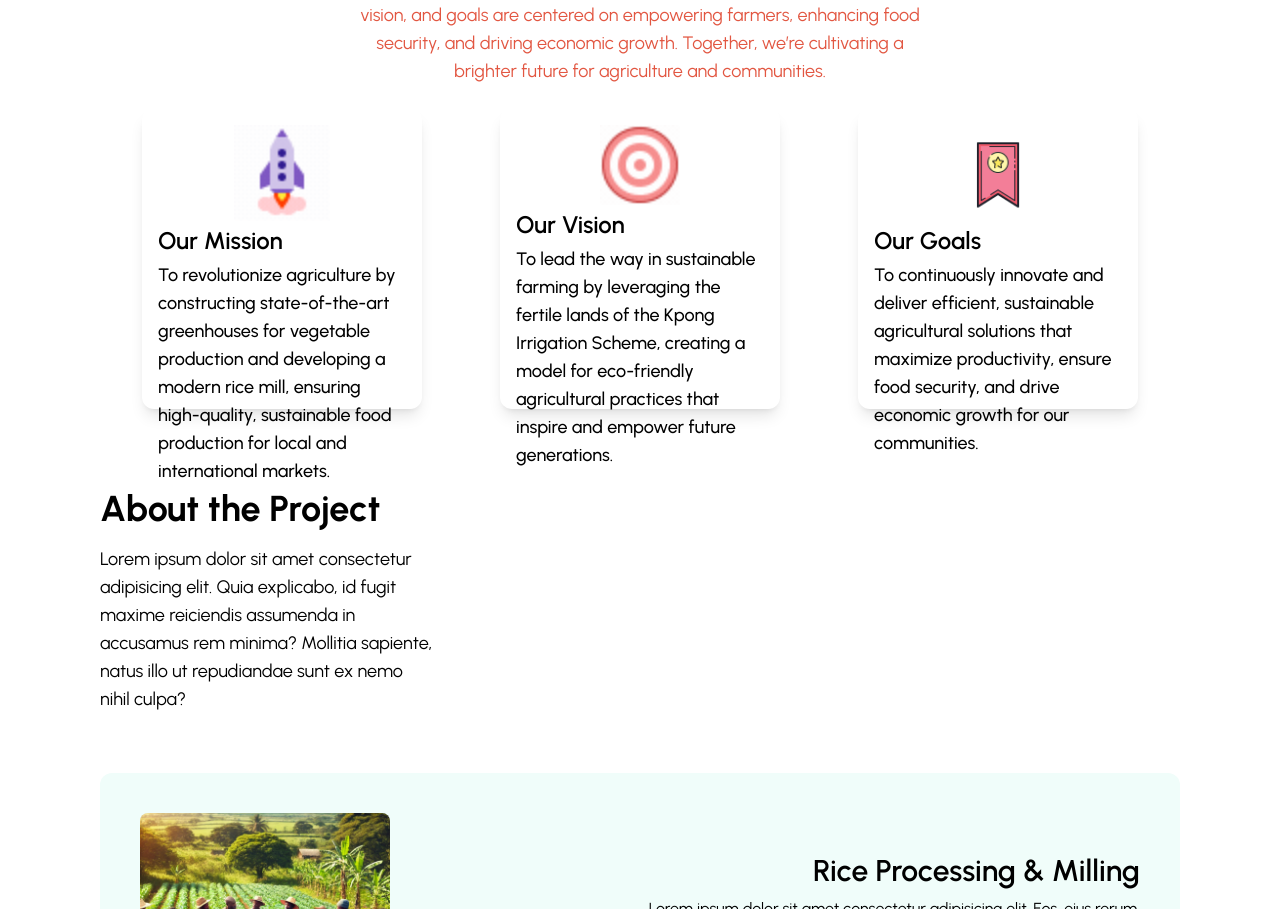
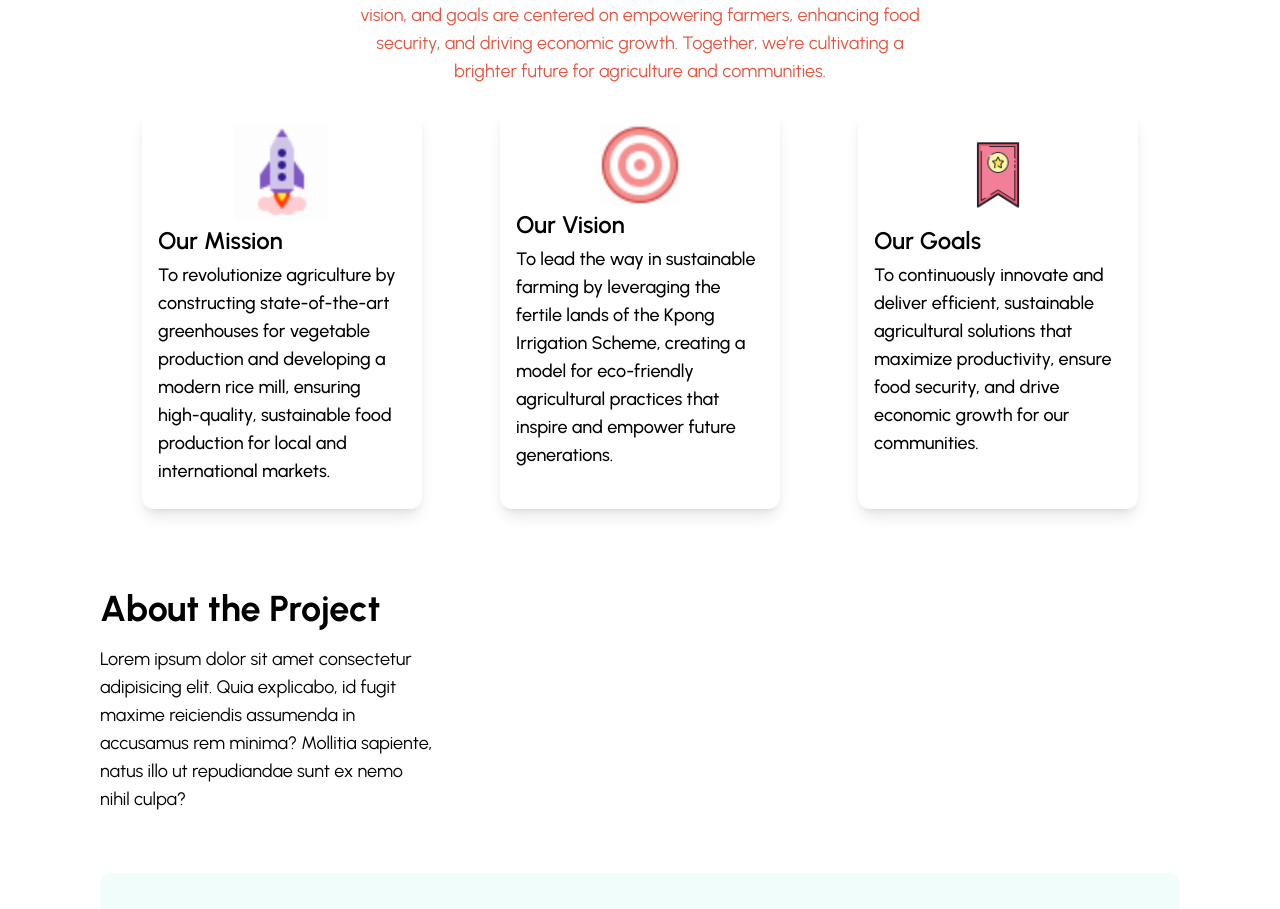
Before and after one commit to Korkoe-codes/makufarms-frontend, a React (Vite) app: page / in a window 1280 px wide. Shown: the part 1071-1980 px from the top of the page. Built offline with nearby package versions, Linux system fonts and the light colour scheme.

Commit message:
adjusted heights for large screens

```diff
--- a/src/components/About.jsx
+++ b/src/components/About.jsx
@@ -17,21 +17,21 @@ const About = () => {
             </p>
           </div>
           <div className="flex lg:flex-row flex-col justify-evenly gap-4 items-center ">
-          <div className="rounded-xl shadow-lg p-4  transform hover:scale-110 ease-in-out transition-all lg:h-[250px] xl:h-[300px] lg:w-1/4 flex flex-col gap-1">
+          <div className="rounded-xl shadow-lg p-4  transform hover:scale-110 ease-in-out transition-all h-fit lg:min-h-[250px] lg:max-h-[500px] xl:h-[400px] lg:w-1/4 flex flex-col gap-1">
               <img src={gifs[0]} alt="" className="w-24 h-24 mx-auto" />
               <h2 className="lg:text-2xl font-semibold">Our Mission</h2>
               <p className="lg:text-lg font-medium">
               To revolutionize agriculture by constructing state-of-the-art greenhouses for vegetable production and developing a modern rice mill, ensuring high-quality, sustainable food production for local and international markets.
               </p>
             </div>
-            <div className="rounded-xl shadow-lg p-4  transform hover:scale-110 ease-in-out transition-all lg:h-[250px] xl:h-[300px] lg:w-1/4 flex flex-col gap-1">
+            <div className="rounded-xl shadow-lg p-4  transform hover:scale-110 ease-in-out transition-all h-fit lg:min-h-[250px] lg:max-h-[500px] xl:h-[400px] lg:w-1/4 flex flex-col gap-1">
               <img src={gifs[1]} alt="" className="w-20 h-20 mx-auto" />
               <h2 className="lg:text-2xl font-semibold">Our Vision</h2>
               <p className="lg:text-lg font-medium">
               To lead the way in sustainable farming by leveraging the fertile lands of the Kpong Irrigation Scheme, creating a model for eco-friendly agricultural practices that inspire and empower future generations.
               </p>
             </div>
-            <div className="rounded-xl shadow-lg p-4  transform hover:scale-110 ease-in-out transition-all lg:h-[250px] xl:h-[300px] lg:w-1/4 flex flex-col gap-1">
+            <div className="rounded-xl shadow-lg p-4  transform hover:scale-110 ease-in-out transition-all h-fit lg:min-h-[250px] lg:max-h-[500px] xl:h-[400px] lg:w-1/4 flex flex-col gap-1">
               <img src={gifs[2]} alt="" className="w-24 h-24 mx-auto" />
               <h2 className="lg:text-2xl font-semibold">Our Goals</h2>
               <p className="lg:text-lg font-medium">
```
